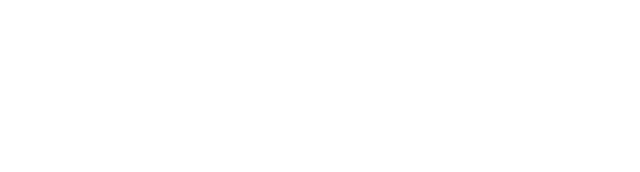
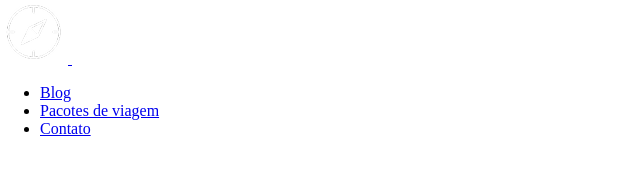
Before and after one commit to garbrieln/Jornada-viagens, a plain HTML site: page index.html in a window 1280 px wide. Shown: the whole page, without its empty margins (0-640 px from the left). Drawn offline with Linux system fonts and the light colour scheme.

Commit message:
cria estrutura do menu

```diff
--- a/index.html
+++ b/index.html
@@ -7,6 +7,25 @@
     <title>Jornada Viagens</title>
   </head>
   <body>
-    <h1></h1>
+    <header>
+      <a href="index.html" title="voltar para a pagina inicial">
+        <img
+          src="img/bussola-jornada-branca 1.png"
+          alt="bussola do logo Jornada na cor preta"
+        />
+      </a>
+      <img src="img/menu.png" alt="menu" />
+      <nav>
+        <ul>
+          <li><a href="blog.html" target="_blank" title="acessar blog">Blog</a></li>
+          <li>
+            <a href="pacotes.html" target="_blank" title="acessar pacotes de viagens"
+              >Pacotes de viagem</a
+            >
+          </li>
+          <li><a href="contato.html" target="_blank" title="acessar contato">Contato</a></li>
+        </ul>
+      </nav>
+    </header>
   </body>
 </html>
```
Also changed, not shown: favicon.png (added), img/bussola-jornada-branca 1.png (added), img/bussola-jornada-preta.png (added), img/menu.png (added).
